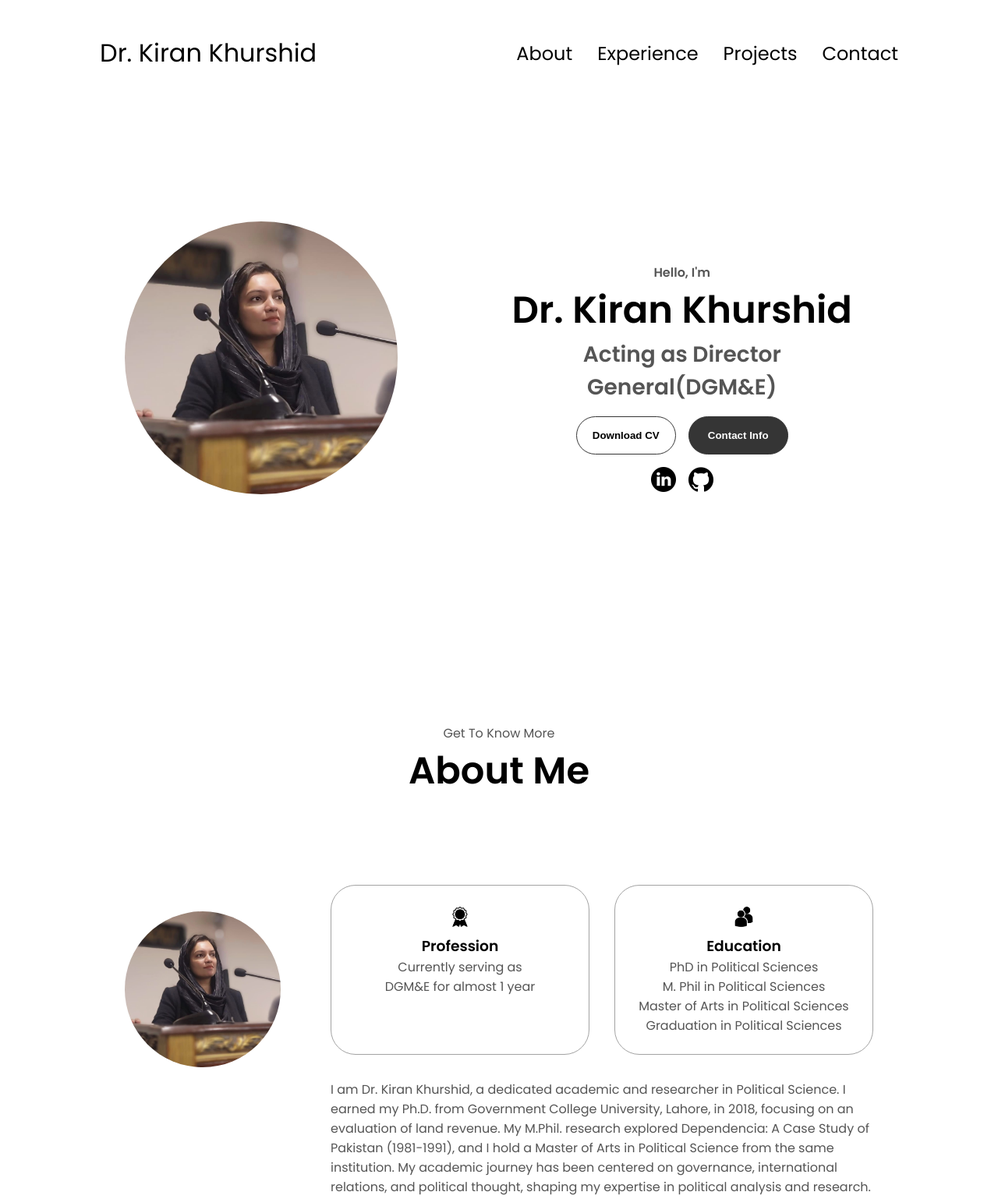
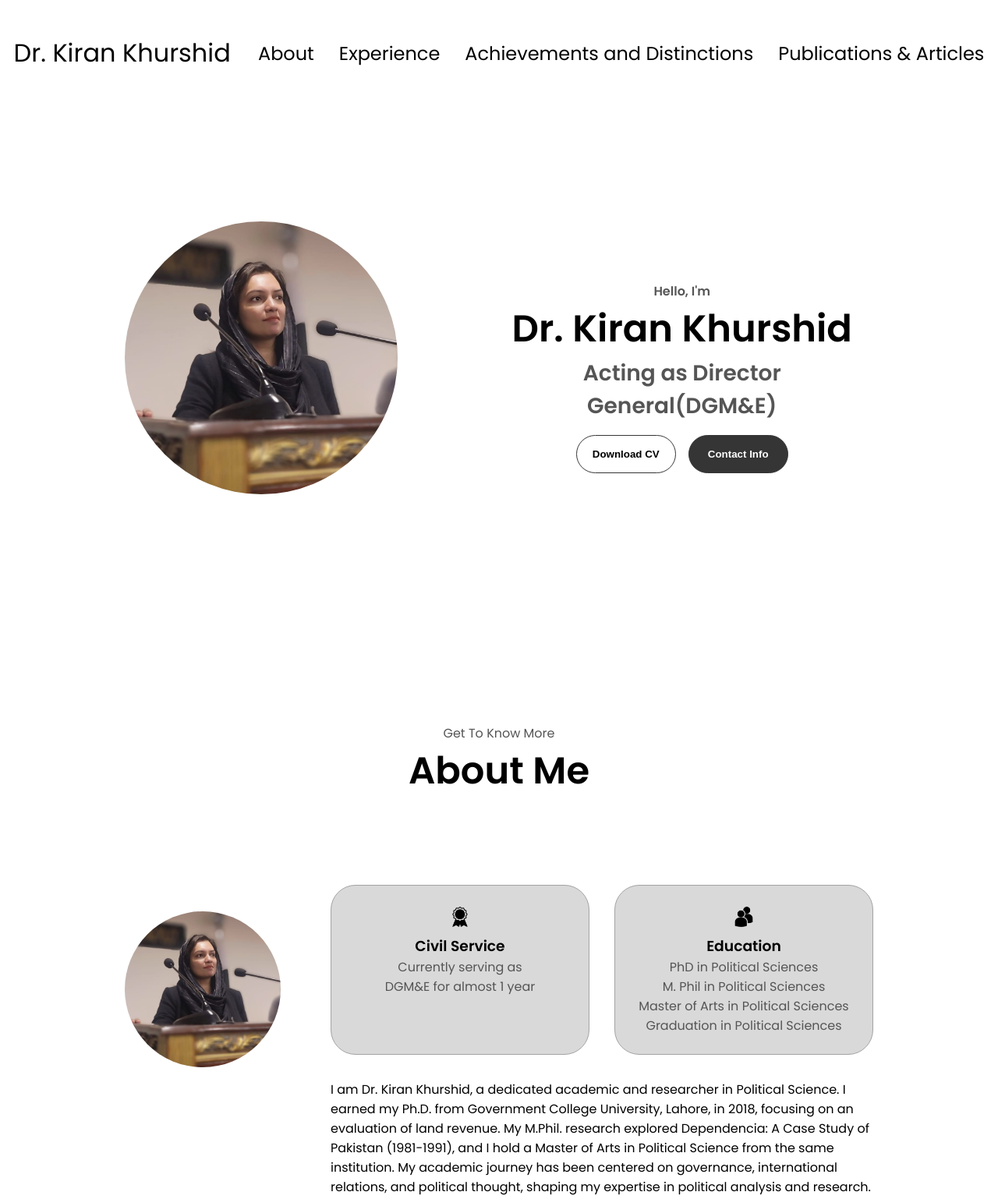
Before and after one commit to khurshidkiran7/drkhurshidkiran, a plain HTML site: page index.html in a window 1280 px wide. Shown: the top 1538 px of the page at 78% size. Drawn offline with Linux system fonts and the light colour scheme.

Commit message:
Update index.html

```diff
--- a/index.html
+++ b/index.html
@@ -15,8 +15,8 @@
         <ul class="nav-links">
           <li><a href="#about">About</a></li>
           <li><a href="#experience">Experience</a></li>
-          <li><a href="#projects">Projects</a></li>
-          <li><a href="#contact">Contact</a></li>
+          <li><a href="#projects">Achievements and Distinctions</a></li>
+          <li><a href="#contact">Publications & Articles</a></li>
         </ul>
       </div>
     </nav>
@@ -31,8 +31,8 @@
         <div class="menu-links">
           <li><a href="#about" onclick="toggleMenu()">About</a></li>
           <li><a href="#experience" onclick="toggleMenu()">Experience</a></li>
-          <li><a href="#projects" onclick="toggleMenu()">Projects</a></li>
-          <li><a href="#contact" onclick="toggleMenu()">Contact</a></li>
+          <li><a href="#projects" onclick="toggleMenu()">Achievements & Distinctions</a></li>
+          <li><a href="#contact" onclick="toggleMenu()">Publications & Articles </a></li>
         </div>
       </div>
     </nav>
@@ -54,7 +54,7 @@
             Contact Info
           </button>
         </div>
-        <div id="socials-container">
+        <!-- <div id="socials-container">
           <img
             src="linkedin.png"
             alt="My LinkedIn profile"
@@ -67,7 +67,7 @@
             class="icon"
             onclick="location.href='https://github.com/'"
           />
-        </div>
+        </div> -->
       </div>
     </section>
     <section id="about">
@@ -82,17 +82,17 @@
           />
         </div>
         <div class="about-details-container">
-          <div class="about-containers">
-            <div class="details-container">
+          <div class="about-containers" >
+            <div class="details-container" style="background-color: rgb(217, 217, 217);">
               <img
                 src="experience.png"
                 alt="Experience icon"
                 class="icon"
               />
-              <h3>Profession</h3>
+              <h3>Civil Service</h3>
               <p>Currently serving as<br />DGM&E for almost 1 year</p>
             </div>
-            <div class="details-container">
+            <div class="details-container" style="background-color: rgb(217, 217, 217);">
               <img
                 src="education.png"
                 alt="Education icon"
@@ -102,8 +102,8 @@
               <p>PhD in Political Sciences<br />M. Phil in Political Sciences <br/> Master of Arts in Political Sciences <br/> Graduation in Political Sciences</p>
             </div>
           </div>
-          <div class="text-container">
-            <p>
+          <div class="text-container" >
+            <p style="color: rgb(0, 0, 0);">
               I am Dr. Kiran Khurshid, a dedicated academic and researcher in Political Science.
               I earned my Ph.D. from Government College University, Lahore, in 2018, focusing on
               an evaluation of land revenue. My M.Phil. research explored Dependencia: A Case Study
@@ -197,7 +197,7 @@
               </article>
             </div>
           </div> -->
-          <div class="details-container">
+          <div class="details-container" style="background-color: rgb(217, 217, 217);">
             <h2 class="experience-sub-title">Departments Served</h2>
             <div class="article-container">
               <article>
@@ -400,12 +400,12 @@
           <p><a href="mailto:examplemail@gmail.com">kkhurshid@student.unimelb.edu.au</a></p>
         </div>
         <div class="contact-info-container">
-          <img
+          <!-- <img
             src="linkedin.png"
             alt="LinkedIn icon"
             class="icon contact-icon"
-          />
-          <p><a href="https://www.linkedin.com/in/kiran-khurshid-929763234?utm_source=share&utm_campaign=share_via&utm_content=profile&utm_medium=ios_app">LinkedIn</a></p>
+          /> -->
+          <!-- <p><a href="https://www.linkedin.com/in/kiran-khurshid-929763234?utm_source=share&utm_campaign=share_via&utm_content=profile&utm_medium=ios_app">LinkedIn</a></p> -->
         </div>
       </div>
     </section>
@@ -416,7 +416,7 @@
             <li><a href="#about">About</a></li>
             <li><a href="#experience">Experience</a></li>
             <li><a href="#projects">Projects</a></li>
-            <li><a href="#contact">Contact</a></li>
+            <li><a href="#contact">Publications & Articles</a></li>
           </ul>
         </div>
       </nav>
```
